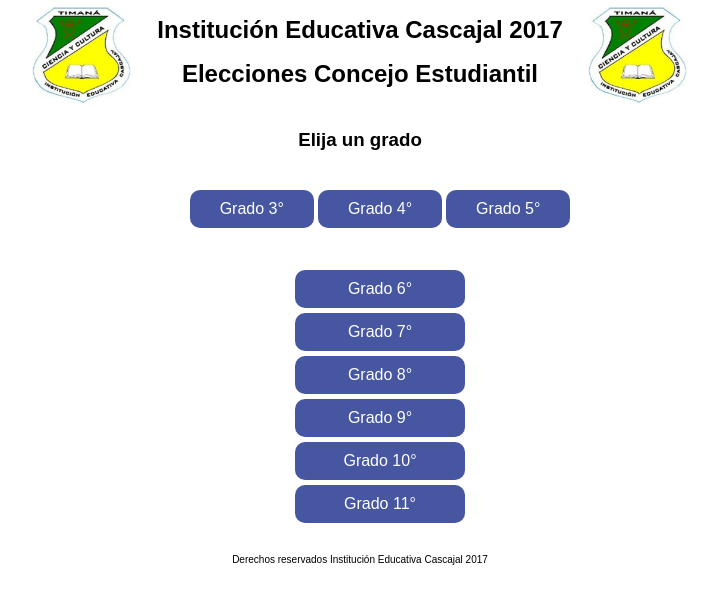
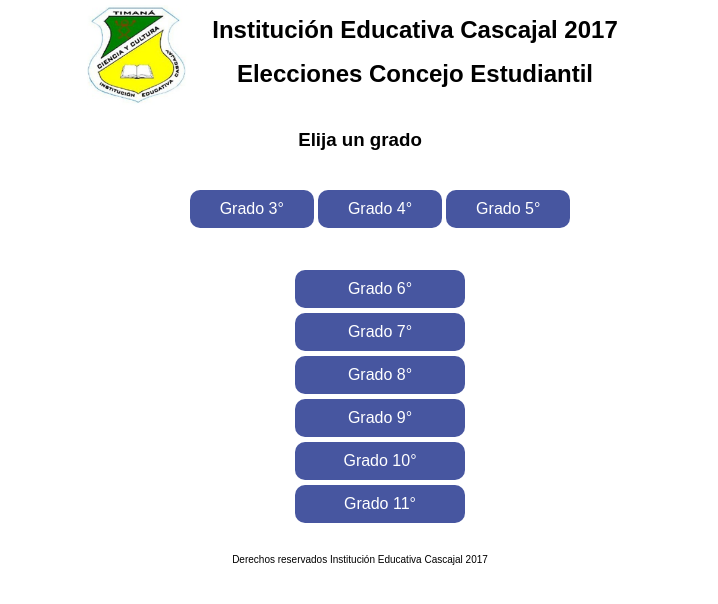
Before and after one commit to jicaicedos/eleccionescascajal2017, a plain HTML site: page index.html in a window 1280 px wide. Shown: the whole page, without its empty margins (280-998 px from the left). Drawn offline with Linux system fonts and the light colour scheme.

Commit message:
Prototipo 1 - Pagina index completada

```diff
--- a/index.html
+++ b/index.html
@@ -17,7 +17,7 @@
 			<h1>Institución Educativa Cascajal 2017</h1>
 			<h1>Elecciones Concejo Estudiantil</h1>
 		</div>
-		<img src="escudo_ie_cascajal.png" class="img_escudo">
+		<!-- <img src="escudo_ie_cascajal.png" class="img_escudo"> -->
 	</header>
 	<h3>Elija un grado</h3>
 	<ul class="menu_primaria">
```
